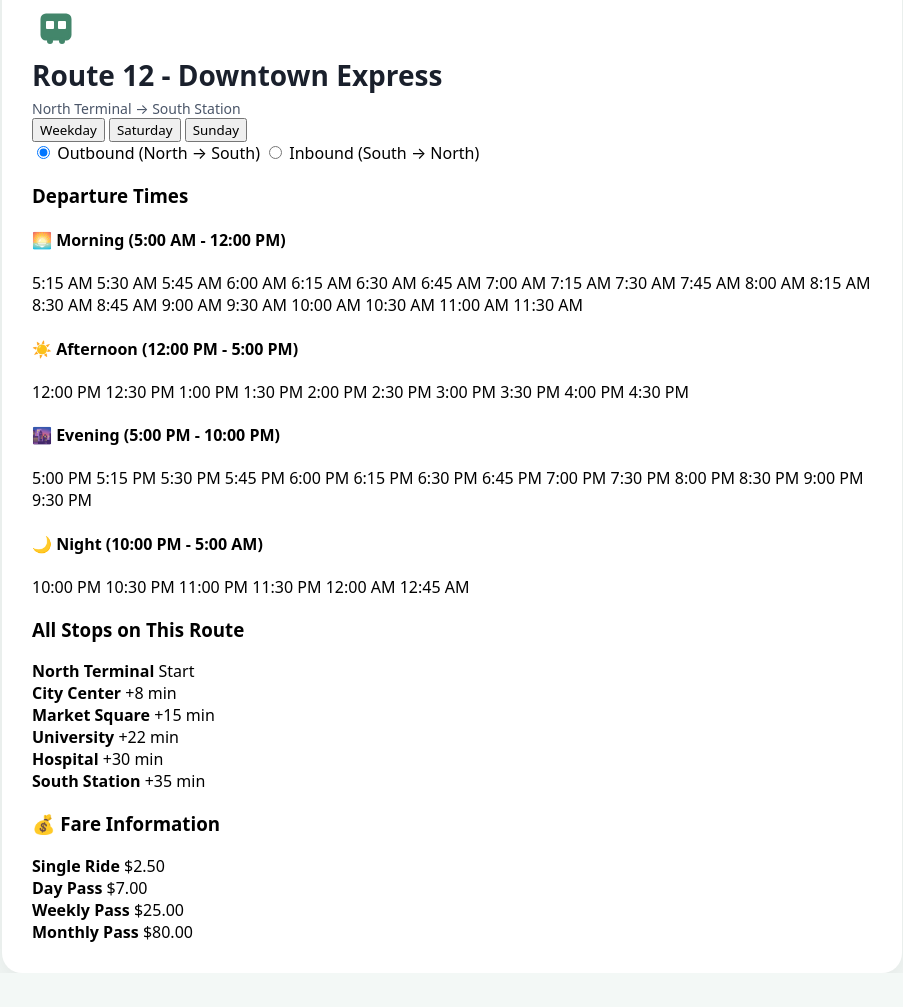
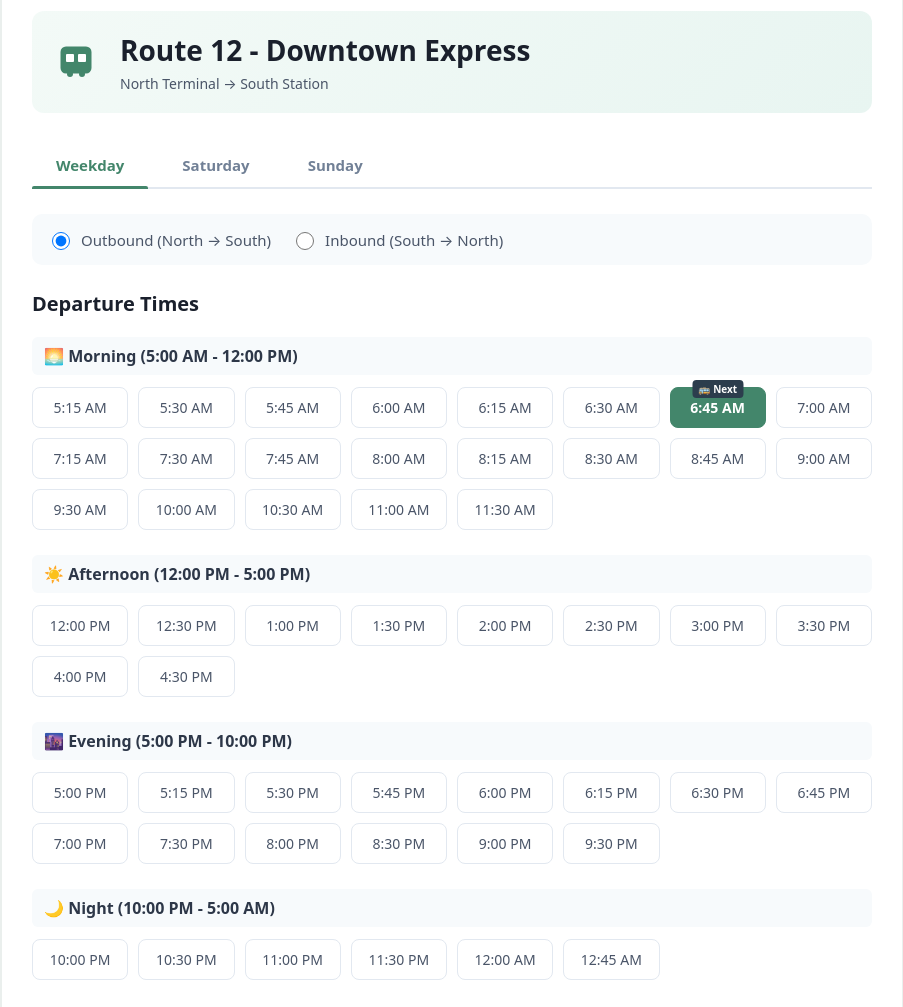
Before and after one commit to Shreya777-code/Hop_ON, a plain HTML site: page schedule.html in a window 1280 px wide. Shown: the part 199-1206 px from the top of the page, without its empty margins (188-1091 px from the left). Before the commit the page ends 1172 px from the top, so only its background shows below. Drawn offline with Linux system fonts and the light colour scheme.

Commit message:
Add schedule page styles to style.css

```diff
--- a/style.css
+++ b/style.css
@@ -656,3 +656,320 @@ body {
 .input-group {
   position: relative;
 }
+/* =========================
+   SCHEDULE PAGE STYLES
+========================= */
+.back-btn {
+  background: transparent;
+  border: 1px solid #e2e8f0;
+  padding: 8px 16px;
+  border-radius: 8px;
+  cursor: pointer;
+  display: inline-flex;
+  align-items: center;
+  gap: 8px;
+  font-size: 14px;
+  color: #4a5568;
+  transition: all 0.2s ease;
+}
+
+.back-btn:hover {
+  background: #f7fafc;
+  border-color: #cbd5e0;
+}
+
+.route-header {
+  display: flex;
+  align-items: center;
+  gap: 20px;
+  padding: 20px;
+  background: linear-gradient(135deg, #f3faf7 0%, #e8f5f1 100%);
+  border-radius: 12px;
+  margin-bottom: 30px;
+}
+
+.route-icon-large {
+  flex-shrink: 0;
+}
+
+.schedule-tabs {
+  display: flex;
+  gap: 10px;
+  margin-bottom: 25px;
+  border-bottom: 2px solid #e2e8f0;
+}
+
+.tab-btn {
+  background: transparent;
+  border: none;
+  padding: 12px 24px;
+  font-size: 15px;
+  font-weight: 600;
+  color: #718096;
+  cursor: pointer;
+  position: relative;
+  transition: all 0.2s ease;
+}
+
+.tab-btn:hover {
+  color: #43866B;
+}
+
+.tab-btn.active {
+  color: #43866B;
+}
+
+.tab-btn.active::after {
+  content: '';
+  position: absolute;
+  bottom: -2px;
+  left: 0;
+  right: 0;
+  height: 3px;
+  background: #43866B;
+  border-radius: 2px 2px 0 0;
+}
+
+.direction-selector {
+  display: flex;
+  gap: 20px;
+  margin-bottom: 25px;
+  padding: 15px;
+  background: #f7fafc;
+  border-radius: 10px;
+}
+
+.direction-selector label {
+  display: flex;
+  align-items: center;
+  gap: 8px;
+  cursor: pointer;
+  font-size: 15px;
+  color: #4a5568;
+}
+
+.direction-selector input[type="radio"] {
+  width: 18px;
+  height: 18px;
+  cursor: pointer;
+}
+
+.schedule-container {
+  margin-bottom: 30px;
+}
+
+.schedule-container h3 {
+  font-size: 20px;
+  color: #1a202c;
+  margin: 0 0 20px 0;
+}
+
+.time-period {
+  margin-bottom: 25px;
+}
+
+.time-period h4 {
+  font-size: 16px;
+  color: #2d3748;
+  margin: 0 0 12px 0;
+  padding: 8px 12px;
+  background: #f7fafc;
+  border-radius: 6px;
+}
+
+.time-grid {
+  display: grid;
+  grid-template-columns: repeat(auto-fill, minmax(90px, 1fr));
+  gap: 10px;
+}
+
+.time-slot {
+  background: white;
+  border: 1px solid #e2e8f0;
+  padding: 10px;
+  text-align: center;
+  border-radius: 8px;
+  font-size: 14px;
+  color: #4a5568;
+  transition: all 0.2s ease;
+  cursor: pointer;
+}
+
+.time-slot:hover {
+  background: #f3faf7;
+  border-color: #43866B;
+  transform: translateY(-2px);
+  box-shadow: 0 2px 8px rgba(67, 134, 107, 0.2);
+}
+
+.time-slot.next-bus {
+  background: #43866B;
+  color: white;
+  border-color: #43866B;
+  font-weight: 600;
+  position: relative;
+}
+
+.time-slot.next-bus::before {
+  content: '🚌 Next';
+  position: absolute;
+  top: -8px;
+  left: 50%;
+  transform: translateX(-50%);
+  font-size: 10px;
+  background: #2C3D4D;
+  color: white;
+  padding: 2px 6px;
+  border-radius: 4px;
+  white-space: nowrap;
+}
+
+.route-stops-section {
+  margin-bottom: 30px;
+}
+
+.route-stops-section h3 {
+  font-size: 20px;
+  color: #1a202c;
+  margin: 0 0 20px 0;
+}
+
+.stops-timeline {
+  position: relative;
+  padding-left: 30px;
+}
+
+.stop-timeline-item {
+  position: relative;
+  padding-bottom: 25px;
+  display: flex;
+  align-items: center;
+  gap: 15px;
+}
+
+.stop-timeline-item::before {
+  content: '';
+  position: absolute;
+  left: -21px;
+  top: 12px;
+  bottom: -13px;
+  width: 2px;
+  background: #cbd5e0;
+}
+
+.stop-timeline-item:last-child::before {
+  display: none;
+}
+
+.stop-marker {
+  position: absolute;
+  left: -26px;
+  top: 6px;
+  width: 12px;
+  height: 12px;
+  background: #43866B;
+  border: 3px solid white;
+  border-radius: 50%;
+  box-shadow: 0 0 0 2px #cbd5e0;
+}
+
+.stop-marker.end {
+  background: #2C3D4D;
+  width: 14px;
+  height: 14px;
+  left: -27px;
+}
+
+.stop-content {
+  display: flex;
+  justify-content: space-between;
+  align-items: center;
+  flex: 1;
+  padding: 10px 15px;
+  background: white;
+  border: 1px solid #e2e8f0;
+  border-radius: 8px;
+}
+
+.stop-content strong {
+  color: #1a202c;
+  font-size: 15px;
+}
+
+.stop-time {
+  color: #718096;
+  font-size: 13px;
+}
+
+.fare-info {
+  background: #f3faf7;
+  padding: 20px;
+  border-radius: 12px;
+}
+
+.fare-info h3 {
+  font-size: 20px;
+  color: #1a202c;
+  margin: 0 0 15px 0;
+}
+
+.fare-grid {
+  display: grid;
+  grid-template-columns: repeat(auto-fit, minmax(150px, 1fr));
+  gap: 15px;
+}
+
+.fare-item {
+  background: white;
+  padding: 15px;
+  border-radius: 8px;
+  display: flex;
+  flex-direction: column;
+  gap: 5px;
+  border: 1px solid #e2e8f0;
+}
+
+.fare-item strong {
+  color: #4a5568;
+  font-size: 14px;
+}
+
+.fare-item span {
+  color: #43866B;
+  font-size: 20px;
+  font-weight: 700;
+}
+
+/* Make location banner clickable */
+.location-banner {
+  cursor: pointer;
+  transition: all 0.2s ease;
+}
+
+.location-banner:hover {
+  background: #d0e8df;
+  transform: translateX(3px);
+}
+
+.location-banner:active {
+  transform: translateX(1px);
+}
+
+@media (max-width: 768px) {
+  .time-grid {
+    grid-template-columns: repeat(auto-fill, minmax(80px, 1fr));
+  }
+
+  .fare-grid {
+    grid-template-columns: repeat(auto-fit, minmax(120px, 1fr));
+  }
+
+  .route-header {
+    flex-direction: column;
+    text-align: center;
+  }
+
+  .direction-selector {
+    flex-direction: column;
+  }
+}
```
